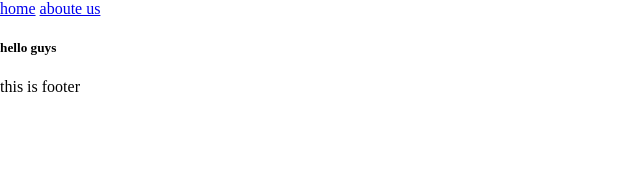
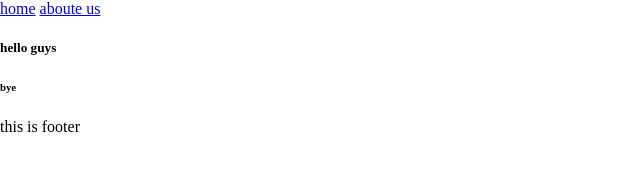
Before and after one commit to delaramohammadian/test, a plain HTML site: page index.html in a window 1280 px wide. Shown: the whole page, without its empty margins (0-640 px from the left). Drawn offline with Linux system fonts and the light colour scheme.

Commit message:
edite body

```diff
--- a/index.html
+++ b/index.html
@@ -16,6 +16,9 @@
         <h5>
             hello guys
         </h5>
+        <h6>
+            bye
+        </h6>
     </section>
     <footer>
         this is footer
```
